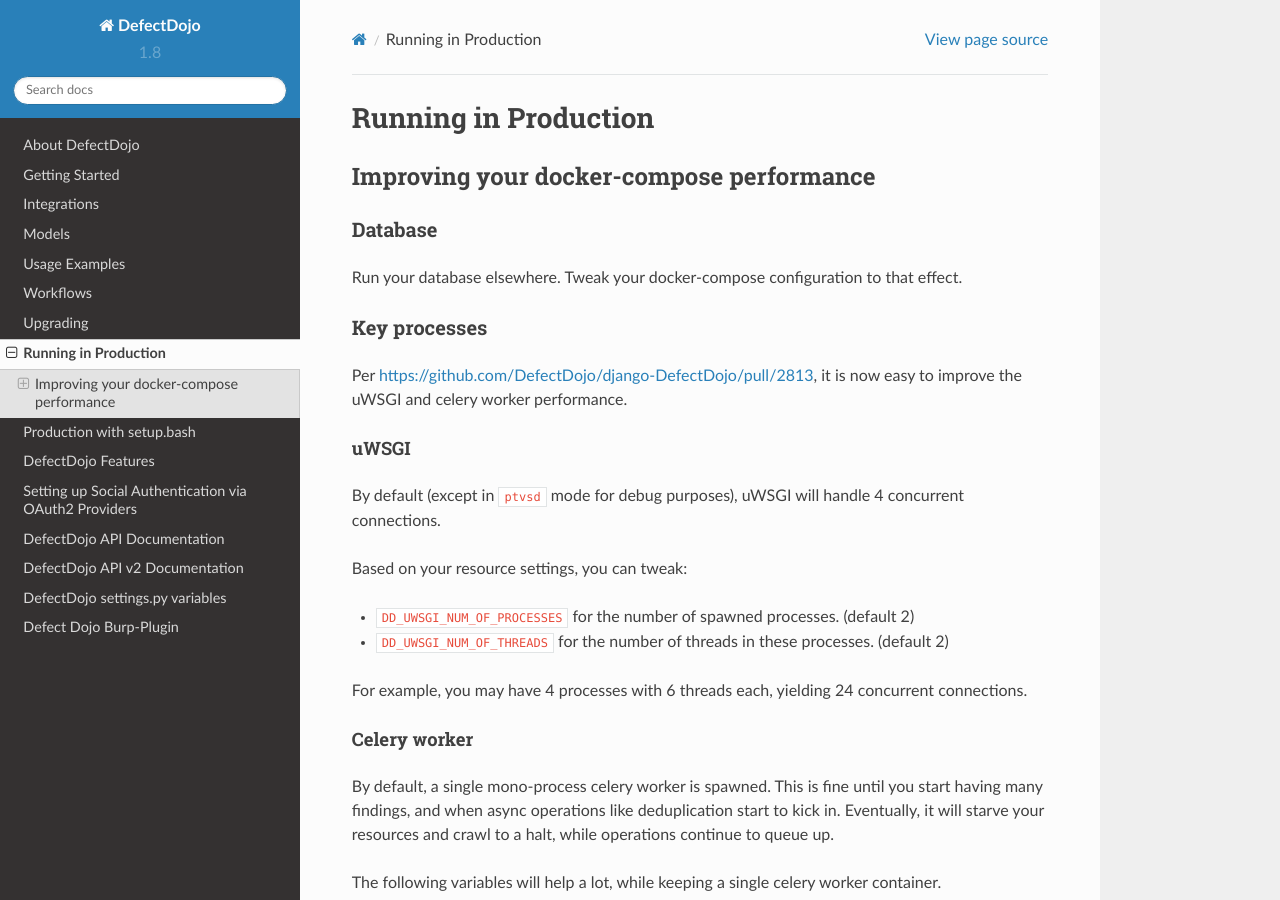
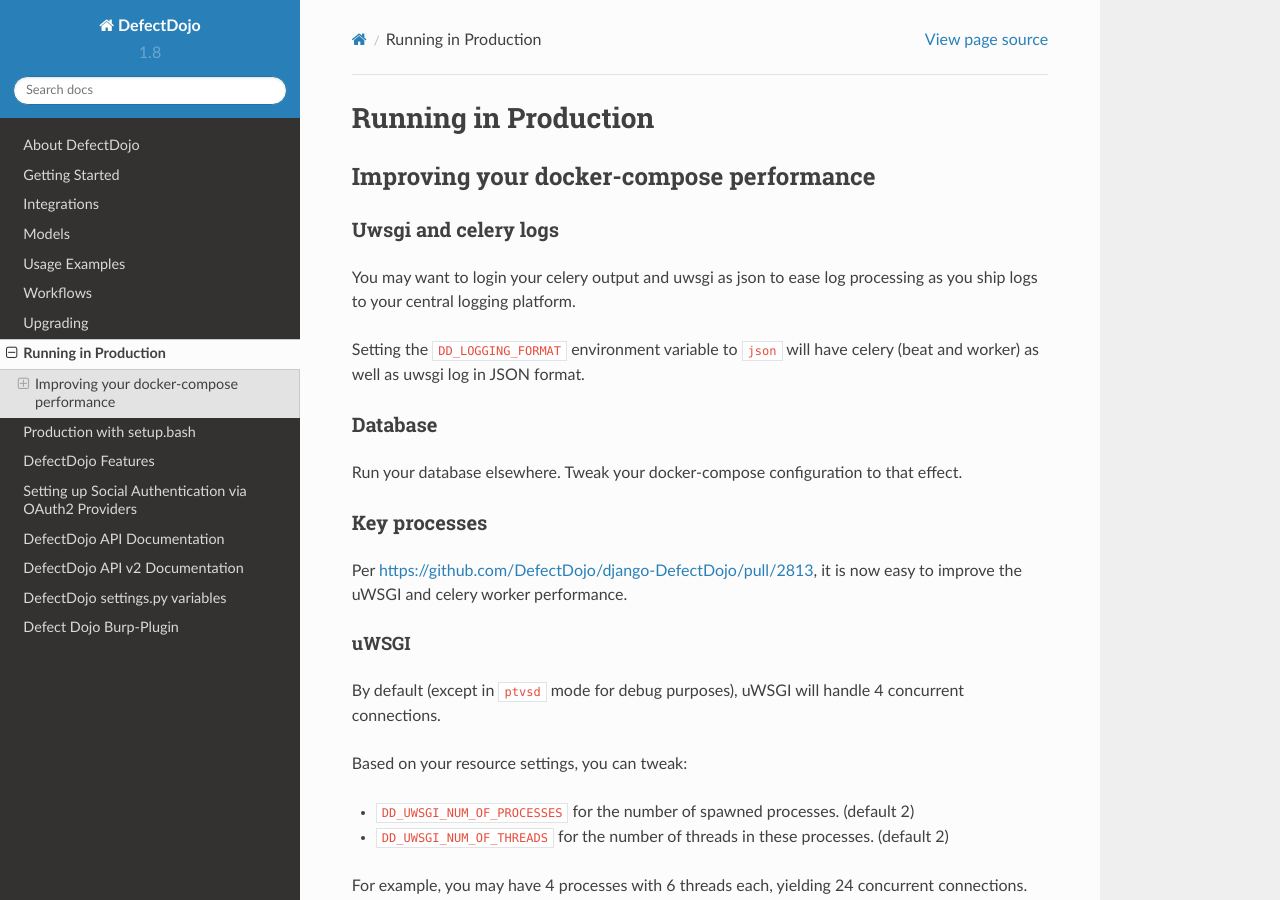
Before and after one commit to DefectDojo/Documentation, a Sphinx documentation site: the page built from docs/running-in-production.rst, in a window 1280 px wide and 900 px high. Built offline with Sphinx 7.4.7 and the Read the Docs theme 2.0.0, drawn with Linux system fonts in a browser that asks for light colours.

Commit message:
DD_LOGGING_FORMAT

```diff
--- a/docs/running-in-production.rst
+++ b/docs/running-in-production.rst
@@ -3,6 +3,12 @@
 
 Improving your docker-compose performance
 -----------------------------------------
+
+Uwsgi and celery logs
+^^^^^^^^^^^^^^^^^^^^^
+You may want to login your celery output and uwsgi as json to ease log processing as you ship logs to your central logging platform.
+
+Setting the ``DD_LOGGING_FORMAT`` environment variable to ``json`` will have celery (beat and worker) as well as uwsgi log in JSON format.
 
 Database
 ^^^^^^^^
--- a/docs/settings-docs.rst
+++ b/docs/settings-docs.rst
@@ -111,3 +111,4 @@
 * ``DD_SLA_NOTIFY_PRE_BREACH``: Number of days to notify before breaching the SLA.
 * ``DD_SLA_NOTIFY_POST_BREACH``: Number of days to keep notifying after the SLA has been breached.
 * ``DD_EMAIL_URL, default``:
+* ``DD_LOGGING_FORMAT``: If set to `json`, uwsgi and celery will log in json format. If not set, everything is as usual.
```
